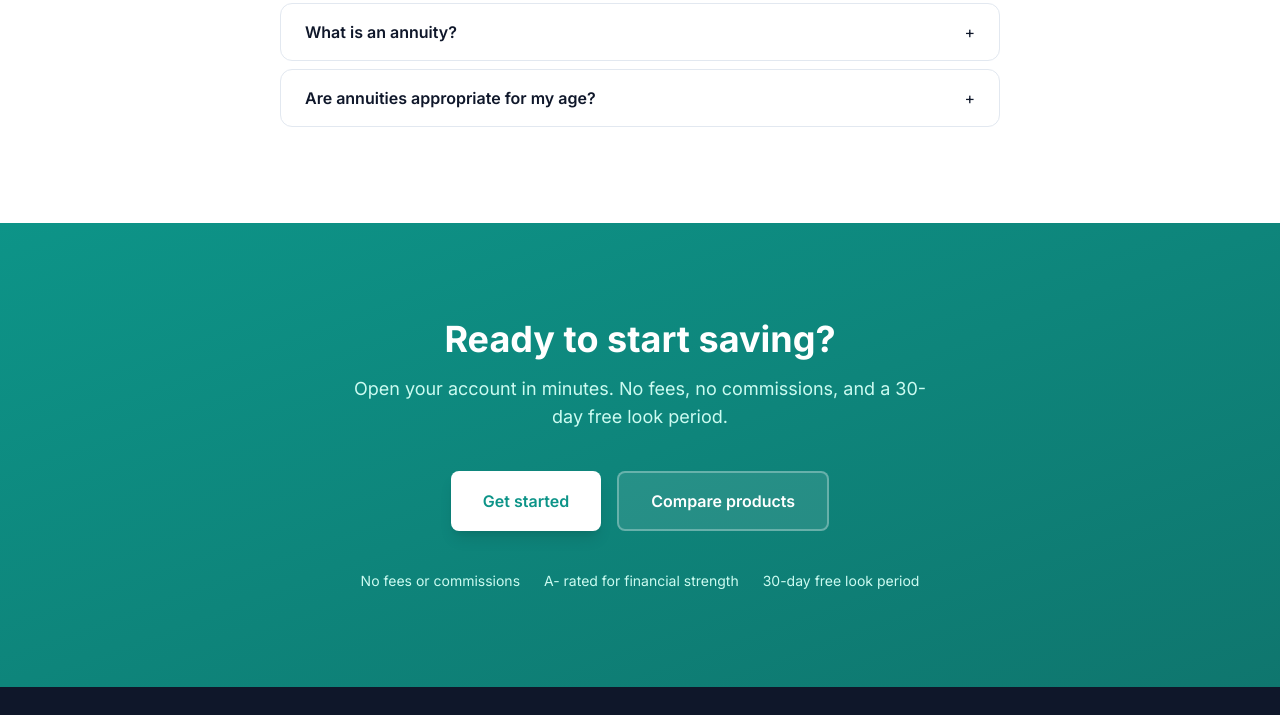
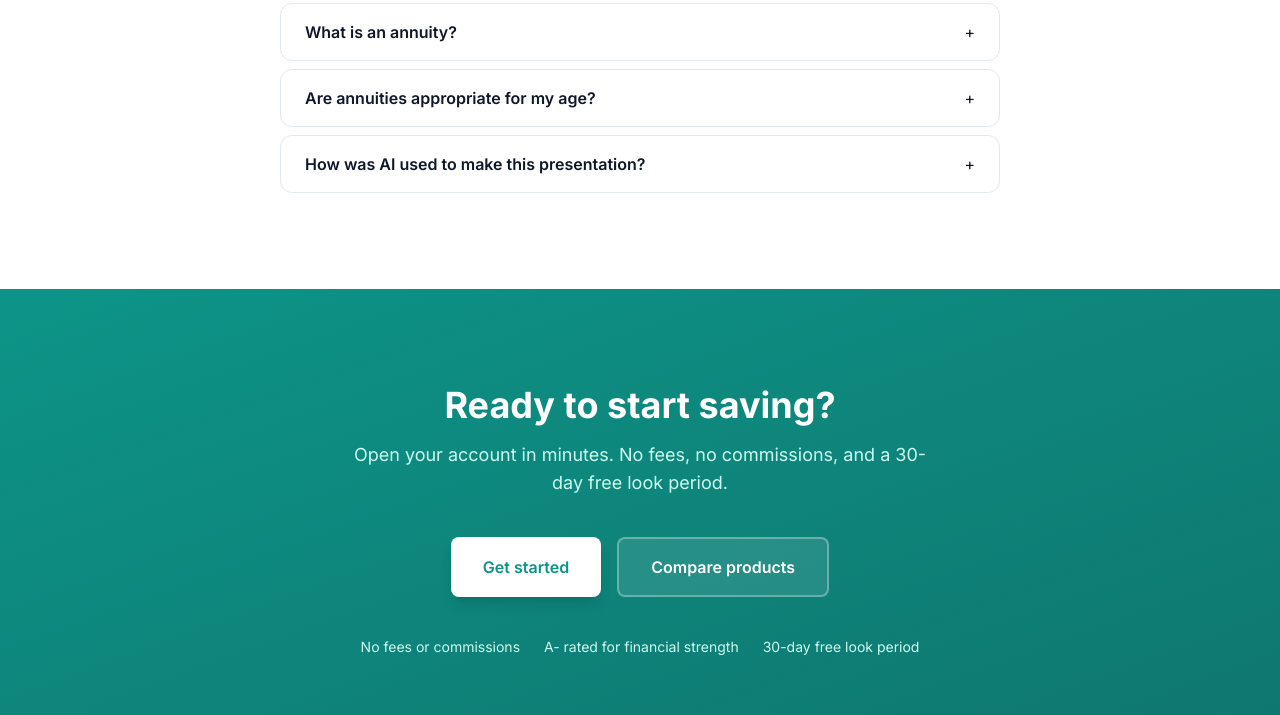
Before and after one commit to calebrotach/gainbridge-savings-strategy, a plain HTML site: page announcement.html in a window 1280 px wide. Shown: the part 2520-3235 px from the top of the page. Drawn offline with nearby package versions, Linux system fonts and the light colour scheme.

Commit message:
Add FAQ on AI tools: Gemini, Cursor, GitHub Pages, mock Q&A
Made-with: Cursor

```diff
--- a/announcement.html
+++ b/announcement.html
@@ -750,6 +750,22 @@
                         </div>
                     </div>
                 </div>
+                <div class="border border-slate-200 rounded-xl overflow-hidden">
+                    <button class="accordion-trigger w-full text-left px-6 py-4 font-semibold text-gainbridge-navy hover:bg-slate-50 transition flex items-center justify-between" data-target="faq-7">
+                        How was AI used to make this presentation?
+                    </button>
+                    <div id="faq-7" class="accordion-content">
+                        <div class="px-6 pb-4 text-slate-600 space-y-4">
+                            <p>This presentation was built with AI assistance across three tools:</p>
+                            <ul class="list-disc list-inside space-y-2 text-sm">
+                                <li><strong>Gemini</strong> — Used to structure the presentation, outline the strategy, and shape the messaging.</li>
+                                <li><strong>Cursor</strong> — Used to build out the HTML-based presentation, implement the interactive demo, and refine the UI.</li>
+                                <li><strong>GitHub Pages</strong> — Used to host and present the site.</li>
+                                <li><strong>Gemini</strong> — Used again for a mock Q&A on this presentation.</li>
+                            </ul>
+                        </div>
+                    </div>
+                </div>
             </div>
         </div>
     </section>
```
